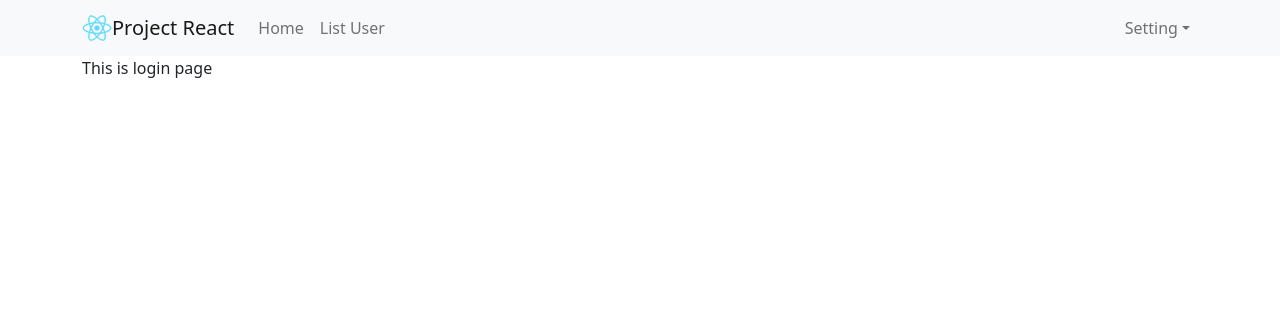
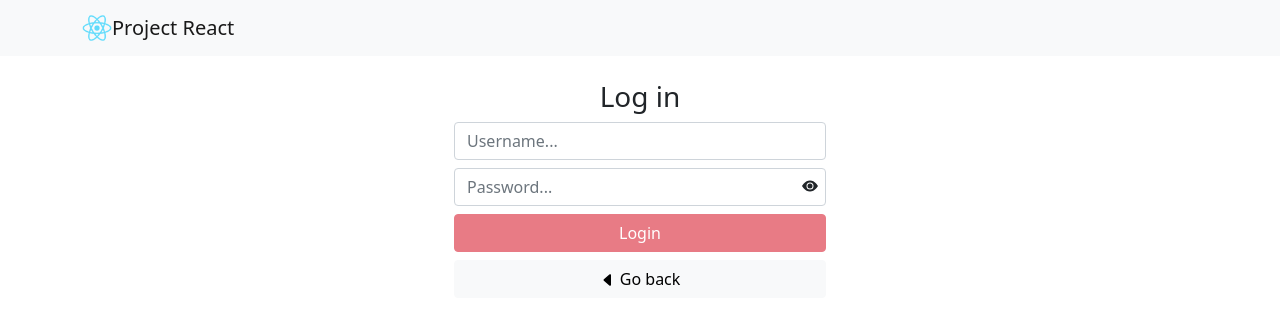
Before and after one commit to long1742000/ProjectReactJS, a React (Create React App) app: page /login in a window 1280 px wide. Shown: the top 324 px of the page. Built offline with nearby package versions, Linux system fonts and the light colour scheme.

Commit message:
done
Done

```diff
--- a/src/App.js
+++ b/src/App.js
@@ -12,6 +12,7 @@ import {
   Route,
 } from "react-router-dom";
 import LoginPage from './components/LoginPage';
+import PleaseLogin from './components/PleaseLogin';
 
 function App() {
 
@@ -24,6 +25,7 @@ function App() {
           <Route path='/' element={<HomePage />} />
           <Route path='/users' element={<TableUser />} />
           <Route path='/login' element={<LoginPage />} />
+          <Route path='/error' element={<PleaseLogin />} />
         </Routes>
       </Container>
 
--- a/src/App.scss
+++ b/src/App.scss
@@ -45,3 +45,34 @@ td {
 .sort {
   float: right;
 }
+
+.loginPage {
+
+  h3 {
+    text-align: center;
+  }
+
+  button {
+    width: 100%;
+  }
+
+  .inputPass {
+    position: relative;
+
+    .eyePass {
+      position: absolute;
+      right: 8px;
+      top: 5px;
+      cursor: pointer;
+    }
+  }
+}
+
+.detail {
+  cursor: pointer;
+}
+
+.avatar {
+  width: 100%;
+  border-radius: 50%;
+}
--- /dev/null
+++ b/src/components/DetailModal.js
@@ -0,0 +1,46 @@
+import { Container } from 'react-bootstrap';
+import Button from 'react-bootstrap/Button';
+import Modal from 'react-bootstrap/Modal';
+import avt from '../assets/images/avt.jpg'
+import information from '../store/Information';
+
+const DetailModal = (props) => {
+
+    const { show, handleClose } = props;
+
+    return (
+        <Modal
+            show={show}
+            onHide={handleClose}
+            backdrop="static"
+            keyboard={false}
+        >
+            <Modal.Header closeButton>
+                <Modal.Title>Detail</Modal.Title>
+            </Modal.Header>
+            <Modal.Body>
+                <Container>
+                    <div className='row'>
+                        <div className='col-6'>
+                            <img src={avt} className='avatar'></img>
+                        </div>
+                        <div className='col-6'>
+                            Name: <input className='form-control mb-1' readOnly value={`${information.first_name} ${information.middle_name} ${information.last_name}`}></input>
+                            Birth: <input className='form-control mb-1' readOnly value={`${information.birth}`}></input>
+                            Gender: <input className='form-control mb-1' readOnly value={`${information.gender}`}></input>
+                            Address: <input className='form-control mb-1' readOnly value={`${information.address}`}></input>
+                            Status: <input className='form-control' readOnly value={`${information.status}`}></input>
+                        </div>
+                    </div>
+                </Container>
+            </Modal.Body>
+            <Modal.Footer>
+                <Button variant="secondary" onClick={handleClose}>
+                    Close
+                </Button>
+            </Modal.Footer>
+        </Modal>
+    )
+}
+
+export default DetailModal;
--- a/src/components/Header.js
+++ b/src/components/Header.js
@@ -3,13 +3,29 @@ import Nav from 'react-bootstrap/Nav';
 import Navbar from 'react-bootstrap/Navbar';
 import NavDropdown from 'react-bootstrap/NavDropdown';
 import logoApp from '../assets/images/logo192.png'
-import { useLocation } from 'react-router-dom';
+import { useLocation, useNavigate } from 'react-router-dom';
 
 import { NavLink } from "react-router-dom";
+import { toast } from 'react-toastify';
+import information from '../store/Information';
+import { useState } from 'react';
+import DetailModal from './DetailModal';
 
 const Header = (props) => {
 
-    let location = useLocation();
+    const [showModal, setShowModal] = useState(false);
+
+    const handleClose = () => {
+        setShowModal(false);
+    }
+
+    const navigate = useNavigate();
+
+    const logout = () => {
+        localStorage.removeItem('user');
+        navigate('/login');
+        toast.success('Log out success !!!')
+    }
 
     return (
         <>
@@ -25,26 +41,43 @@ const Header = (props) => {
                         />
                         Project React</Navbar.Brand>
                     <Navbar.Toggle aria-controls="basic-navbar-nav" />
+                    {(localStorage.getItem('user') || window.location.pathname === "/") &&
+
+
                         <Navbar.Collapse id="basic-navbar-nav">
                             <Nav className="me-auto">
                                 <NavLink to="/" className="nav-link">Home</NavLink>
                                 <NavLink to="/users" className="nav-link">List User</NavLink>
                             </Nav>
                             <Nav>
+                                {localStorage.getItem('user') &&
+                                    <span className='nav-link'>Welcome, {information.last_name}</span>
+                                }
                                 <NavDropdown title="Setting" id="basic-nav-dropdown">
-                                <NavDropdown.Item href="/login">
-                                    Login
-                                </NavDropdown.Item>
+                                    {!localStorage.getItem('user') &&
+                                        <NavLink to="/login" className="dropdown-item">Login</NavLink>
+                                    }
+                                    {localStorage.getItem('user') &&
+                                        <>
+                                            <span className="dropdown-item detail" onClick={() => { setShowModal(true) }}>Detail</span>
                                             <NavDropdown.Divider />
-                                <NavDropdown.Item href="#action/3.4">
+                                            <NavDropdown.Item onClick={() => { logout() }}>
                                                 Logout
                                             </NavDropdown.Item>
+                                        </>
+                                    }
                                 </NavDropdown>
 
                             </Nav>
                         </Navbar.Collapse>
+                    }
                 </Container>
             </Navbar >
+
+            <DetailModal
+                show={showModal}
+                handleClose={handleClose}
+            ></DetailModal>
         </>
     )
 }
--- a/src/components/HomePage.js
+++ b/src/components/HomePage.js
@@ -5,7 +5,7 @@ const HomePage = () => {
             <h3>Đây là trang home</h3>
             <p>- Sử dụng API từ trang web <strong>https://reqres.in/</strong> để tạo website</p>
             <p>- Sử dụng thư viện React để tạo 1 website cơ bản gồm các chức năng:</p>
-            <p>+ Đăng nhập</p>
+            <p>+ Đăng nhập <strong>(username: long174 - password: 123)</strong></p>
             <p>+ CRUD</p>
             <p>+ Search user theo <strong>Email</strong></p>
             <p>+ Sắp xếp user theo <strong>ID</strong> hoặc <strong>First name</strong></p>
--- a/src/components/LoginPage.js
+++ b/src/components/LoginPage.js
@@ -1,6 +1,68 @@
+import { useState } from "react";
+import { useLocation, useNavigate } from "react-router-dom";
+import { toast } from "react-toastify";
+import information from "../store/Information";
+
 const LoginPage = () => {
+
+    const navigate = useNavigate();
+
+    const [account, setAccount] = useState(information);
+
+    const [username, setUsername] = useState("");
+    const [password, setPassword] = useState("");
+    const [type, setType] = useState("password");
+    const [loading, setLoading] = useState(false);
+
+    const clickLogin = () => {
+        if (username !== account.username) {
+            toast.error("Incorrect username !!!")
+        }
+        else if (password !== account.password) {
+            toast.error("Incorrect password !!!")
+        }
+        else {
+            setLoading(true);
+            setTimeout(() => {
+                localStorage.setItem('user', JSON.stringify(account));
+                navigate("/");
+                toast.success("Log in success !!!")
+            }, 2000)
+
+        }
+    }
+
     return (
-        <p>This is login page</p>
+        <div className="loginPage m-auto col-12 col-sm-4">
+            <br />
+            <h3>Log in</h3>
+            <input type="text" className="form-control mb-2" placeholder="Username..."
+                value={username}
+                onChange={(event) => setUsername(event.target.value)}
+            ></input>
+            <div className="inputPass">
+                <input type={type} className="form-control mb-2" placeholder="Password..."
+                    value={password}
+                    onChange={(event) => setPassword(event.target.value)}
+                ></input>
+                <div className="eyePass">
+                    <svg hidden={type === "password" ? false : true} onClick={() => setType("text")} xmlns="http://www.w3.org/2000/svg" width="16" height="16" fill="currentColor" className="bi bi-eye-fill" viewBox="0 0 16 16">
+                        <path d="M10.5 8a2.5 2.5 0 1 1-5 0 2.5 2.5 0 0 1 5 0z" />
+                        <path d="M0 8s3-5.5 8-5.5S16 8 16 8s-3 5.5-8 5.5S0 8 0 8zm8 3.5a3.5 3.5 0 1 0 0-7 3.5 3.5 0 0 0 0 7z" />
+                    </svg>
+                    <svg hidden={type === "text" ? false : true} onClick={() => setType("password")} xmlns="http://www.w3.org/2000/svg" width="16" height="16" fill="currentColor" className="bi bi-eye-slash-fill" viewBox="0 0 16 16">
+                        <path d="m10.79 12.912-1.614-1.615a3.5 3.5 0 0 1-4.474-4.474l-2.06-2.06C.938 6.278 0 8 0 8s3 5.5 8 5.5a7.029 7.029 0 0 0 2.79-.588zM5.21 3.088A7.028 7.028 0 0 1 8 2.5c5 0 8 5.5 8 5.5s-.939 1.721-2.641 3.238l-2.062-2.062a3.5 3.5 0 0 0-4.474-4.474L5.21 3.089z" />
+                        <path d="M5.525 7.646a2.5 2.5 0 0 0 2.829 2.829l-2.83-2.829zm4.95.708-2.829-2.83a2.5 2.5 0 0 1 2.829 2.829zm3.171 6-12-12 .708-.708 12 12-.708.708z" />
+                    </svg>
+                </div>
+            </div>
+            <button className="btn btn-danger mb-2 btnLogin" disabled={username && password ? false : true}
+                onClick={() => { clickLogin() }}
+            >{loading && <i className="fa fa-circle-o-notch fa-spin"></i>} Login</button>
+            <button className="btn btn-light" onClick={() => { navigate('/') }}><svg xmlns="http://www.w3.org/2000/svg" width="16" height="16" fill="currentColor" className="bi bi-caret-left-fill" viewBox="0 0 16 16">
+                <path d="m3.86 8.753 5.482 4.796c.646.566 1.658.106 1.658-.753V3.204a1 1 0 0 0-1.659-.753l-5.48 4.796a1 1 0 0 0 0 1.506z" />
+            </svg> Go back</button>
+        </div>
     )
 }
 
--- /dev/null
+++ b/src/components/PleaseLogin.js
@@ -0,0 +1,9 @@
+import { Link } from "react-router-dom";
+
+const PleaseLogin = () => {
+    return (
+        <p>You must log in to use this function, <Link to="/login">Login</Link></p>
+    )
+}
+
+export default PleaseLogin;
--- a/src/components/TableUser.js
+++ b/src/components/TableUser.js
@@ -8,6 +8,7 @@ import { toast } from 'react-toastify';
 import _, { debounce } from "lodash";
 import { CSVLink } from "react-csv";
 import Papa from "papaparse";
+import { useNavigate } from 'react-router-dom';
 
 const TableUser = (props) => {
 
@@ -17,6 +18,8 @@ const TableUser = (props) => {
     const [selectedData, setSelectedData] = useState({})
     const [editKey, setEditKey] = useState(false);
     const [action, setAction] = useState(0);
+
+    const navigate = useNavigate();
 
     // Edit value
     const [email, setEmail] = useState();
@@ -56,7 +59,12 @@ const TableUser = (props) => {
 
     // componentDidMount
     useEffect(() => {
-        getData(1);
+        if (localStorage.getItem('user')) {
+            getData(1);
+        }
+        else {
+            navigate('/error');
+        }
     }, [])
 
     // Handle modal
--- /dev/null
+++ b/src/store/Information.js
@@ -0,0 +1,13 @@
+const information = {
+    first_name: 'Pham',
+    middle_name: 'Hoang Duy',
+    last_name: 'Long',
+    birth: '17/04/2000',
+    gender: 'Male',
+    address: 'TPHCM',
+    status: 'Waiting for a diploma',
+    username: 'long174',
+    password: '123'
+}
+
+export default information;
```
Also changed, not shown: public/index.html (+6 -4 lines), src/components/Information.js (deleted, +0 -7 lines), src/assets/images/avt.jpg (added). Lines whose indentation alone changed are shown as unchanged.
